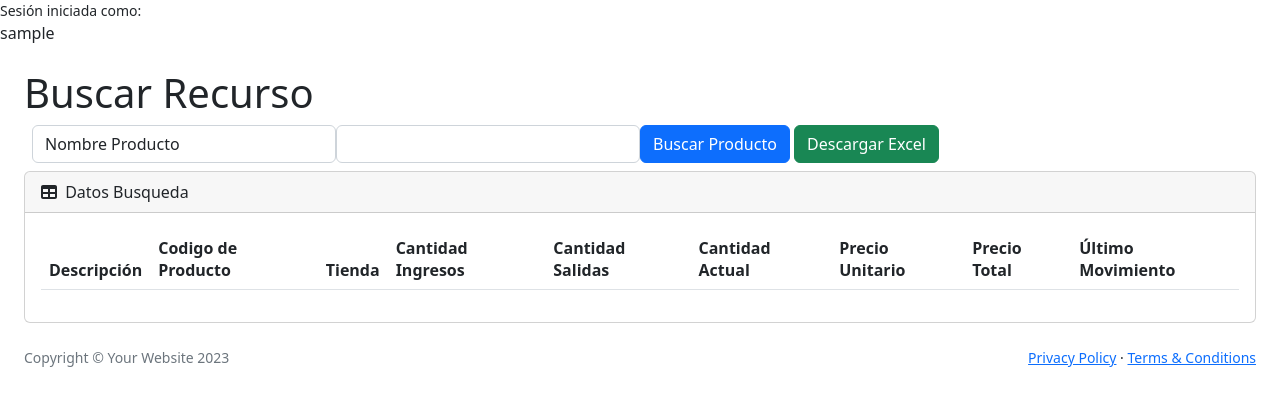
After one commit to dplnares/joyeriasimoni, a PHP site: template view/modules/buscarRecurso.php in a window 1280 px wide. The commit adds this page. Shown: the top 406 px of the page. Run offline with PHP 8.4, Linux system fonts and the light colour scheme; the template is opened without the code that fills it, so the values that code supplies are empty; the visitor is signed in with stand-in values (Sample User, id 1); some libraries are stand-ins or nearby versions.

Commit message:
Correccion de errores y busca personalizada

```diff
--- /dev/null
+++ b/view/modules/buscarRecurso.php
@@ -0,0 +1,94 @@
+
+</div>
+      </div>
+      <div class="sb-sidenav-footer">
+        <div class="small">Sesión iniciada como:</div>
+        <?php echo $_SESSION["nombreUsuario"] ?>
+      </div>
+    </nav>
+  </div>
+  <div id="layoutSidenav_content">
+    <main>
+      <div class="container-fluid px-4 stockGlobal">
+        <h1 class="mt-4">Buscar Recurso</h1>
+        <div class="d-flex m-2">
+
+          <div class="col-md-3">
+            <select class="form-control" required id="campoBusqueda" name="campoBusqueda">
+              <option value="nombreProducto">Nombre Producto</option>
+              <option value="codigoProducto">Codigo Producto</option>
+            </select>
+          </div>
+
+          <div class="col-md-3">
+            <input class="form-control" type="text" id="valorbusqueda"  name="valorbusqueda" >
+          </div>
+
+          <div class="col-md-3">
+            <a><button class="btn btn-primary btnBuscarStockGlobal">Buscar Producto</button></a>
+            <?php
+              if(isset($_GET["campo"]) && isset($_GET["valor"]))
+              {
+                echo "<a href='vistas/modulos/descargar-reporte.php?campoStockGeneral'><button class='btn btn-success'>Descargar Excel</button></a>";
+              }
+              else
+              {
+                echo "<button class='btn btn-success'>Descargar Excel</button>";
+              }
+            ?>
+          </div>
+        </div>
+
+        <div class="card mb-4">
+          <div class="card-header">
+            <i class="fas fa-table me-1"></i>
+            Datos Busqueda
+          </div>
+
+          <div class="card-body">
+            <table id="datatablesSimple" class="data-table table tablaGeneralRecursos">
+              <thead>
+                <tr>
+                  <th>Descripción</th>
+                  <th>Codigo de Producto</th>
+                  <th>Tienda</th>
+                  <th>Cantidad Ingresos</th>
+                  <th>Cantidad Salidas</th>
+                  <th>Cantidad Actual</th>
+                  <th>Precio Unitario</th>
+                  <th>Precio Total</th>
+                  <th>Último Movimiento</th>
+                </tr>
+              </thead>
+
+              <tbody class="nuevoRegistrodeStock">
+                <?php
+                  if(isset($_GET["valor"]))
+                  {
+                    $listaRecursos = ControllerStock::ctrMostrarStockPorCampo($_GET["campo"], $_GET["valor"]);
+                    foreach($listaRecursos as $value)
+                    {
+                      echo '
+                        <tr>
+                          <th>'.$value["DescripcionProducto"].'</th>
+                          <th>'.$value["CodProducto"].'</th>
+                          <th>'.$value["NombreTienda"].'</th>
+                          <th>'.$value["CantidadIngresos"].'</th>
+                          <th>'.$value["CantidadSalidas"].'</th>
+                          <th>'.$value["CantidadActual"].'</th>
+                          <th>'.$value["PrecioUnitario"].'</th>
+                          <th>'.$value["PrecioTotal"].'</th>
+                          <th>'.$value["FechaActualizacion"].'</th>
+                        </tr>
+                      ';
+                    }
+                  }
+                ?>
+              </tbody>
+            </table>
+          </div>
+        </div>
+      </div>
+    </main>
+  </div>
+</div>
--- a/view/modules/navbar.php
+++ b/view/modules/navbar.php
@@ -11,10 +11,10 @@
     <li class="nav-item dropdown">
       <a class="nav-link dropdown-toggle" id="navbarDropdown" href="#" role="button" data-bs-toggle="dropdown" aria-expanded="false"><i class="fas fa-user fa-fw"></i></a>
       <ul class="dropdown-menu dropdown-menu-end" aria-labelledby="navbarDropdown">
-        <li><a class="dropdown-item" href="perfil">Perfil</a></li>
+        <!-- <li><a class="dropdown-item" href="perfil">Perfil</a></li>
         <li>
           <hr class="dropdown-divider" />
-        </li>
+        </li> -->
         <li><a class="dropdown-item" href="signout">Cerrar Sesion</a></li>
       </ul>
     </li>
--- a/view/plantilla.php
+++ b/view/plantilla.php
@@ -35,6 +35,7 @@
           $_GET["ruta"] == "salidas" ||
           $_GET["ruta"] == "crearIngreso" ||
           $_GET["ruta"] == "crearSalida" ||
+          $_GET["ruta"] == "buscarRecurso" ||
           $_GET["ruta"] == "signout"
         )
         {
@@ -67,6 +68,7 @@
   <script src="assets/demo/chart-bar-demo.js"></script>
   <script src="https://cdn.jsdelivr.net/npm/simple-datatables@7.1.2/dist/umd/simple-datatables.min.js" crossorigin="anonymous"></script>
   <script src="js/datatables-simple-demo.js"></script>
+  <!-- <script src="https://cdn.datatables.net/1.13.5/js/jquery.dataTables.min.js"></script> -->
 
   <script src="js/plantilla.js"></script>
   <script src="js/usuario.js"></script>
```
Also changed, not shown: controller/stock.controller.php (+7 -0 lines), js/stock.js (+10 -0 lines), model/stock.model.php (+16 -0 lines), view/modules/menu.php (+17 -2 lines), logo/logo-fondo.png (added), logo/logo-negro.png (added).
